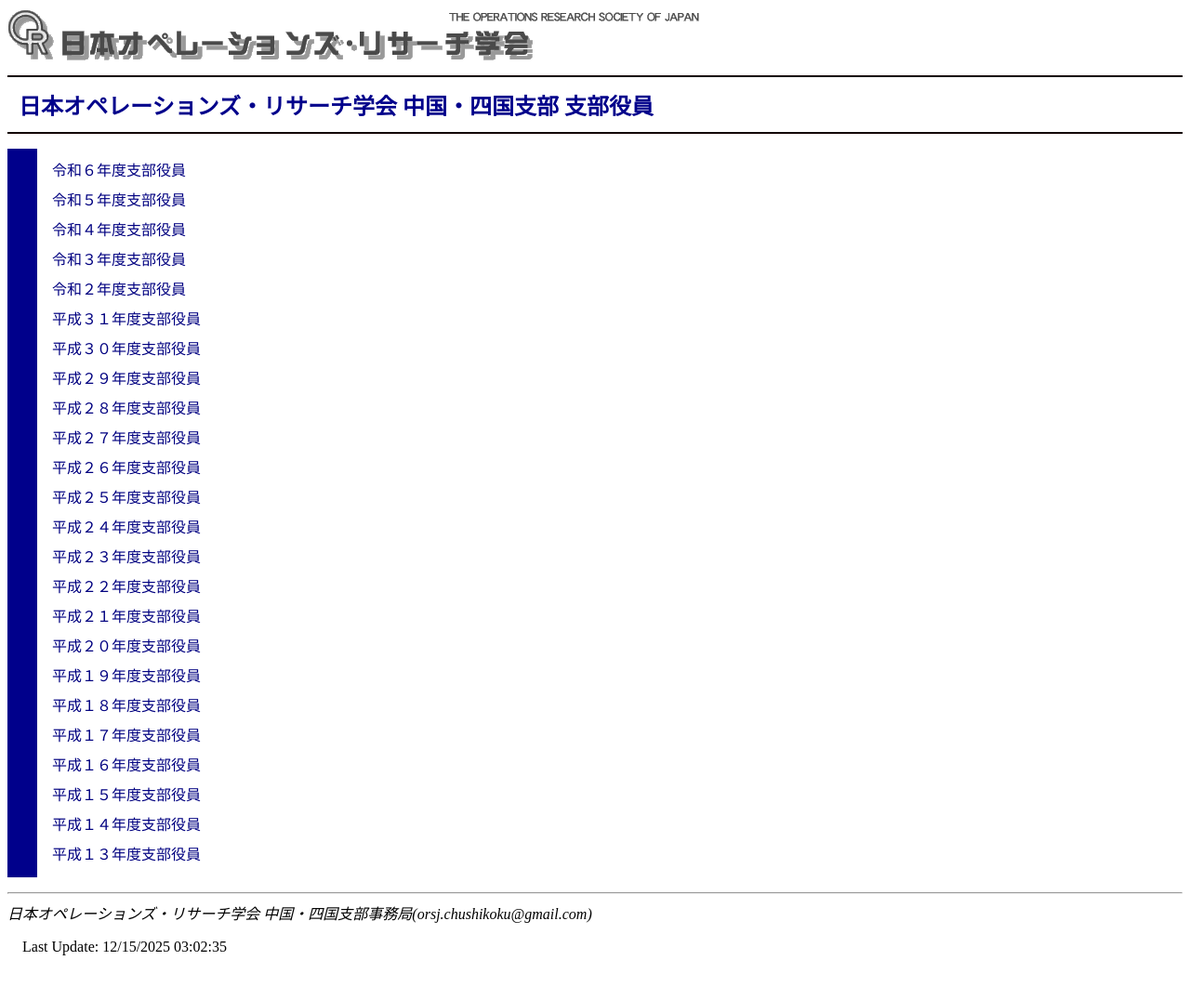
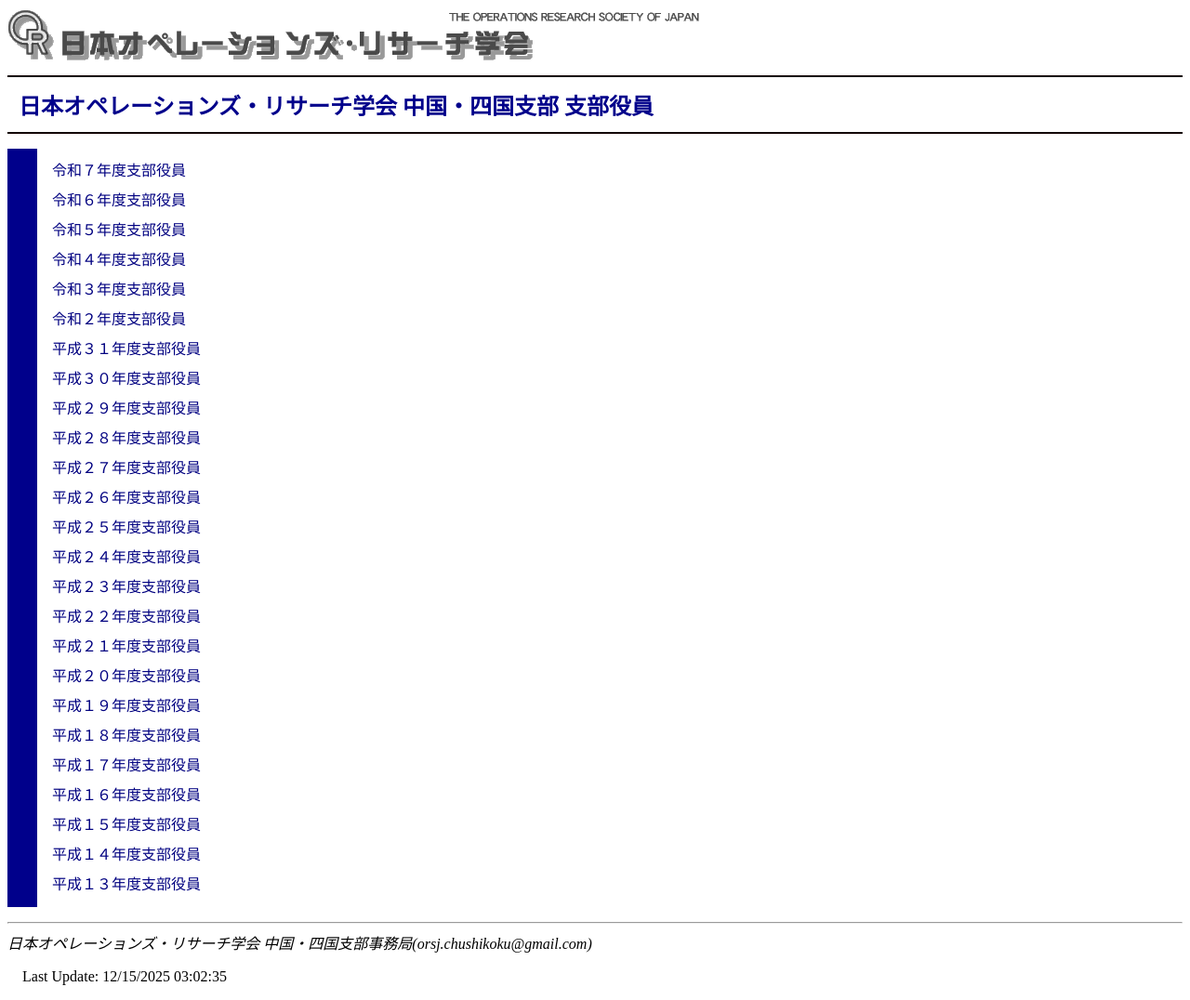
Before and after one commit to orsj-cs/orsj-cs.github.io, a Jekyll site: the page built from members/index.html, in a window 1280 px wide. Shown: the whole page at 93% size. Built offline with Jekyll 4.4.1, drawn with Linux system fonts in a browser that asks for light colours; before the commit the page ends 1044 px from its top, so only the background shows below that.

Commit message:
Update index.html

```diff
--- a/members/index.html
+++ b/members/index.html
@@ -4,6 +4,7 @@ title: 日本オペレーションズ・リサーチ学会 中国・四国支部
 ---
 
 <ul>
+    <li><a href="members2025.pdf">令和７年度支部役員</a></li>
     <li><a href="members2024.pdf">令和６年度支部役員</a></li>
     <li><a href="members2023.pdf">令和５年度支部役員</a></li>
     <li><a href="members2022.pdf">令和４年度支部役員</a></li>
```
